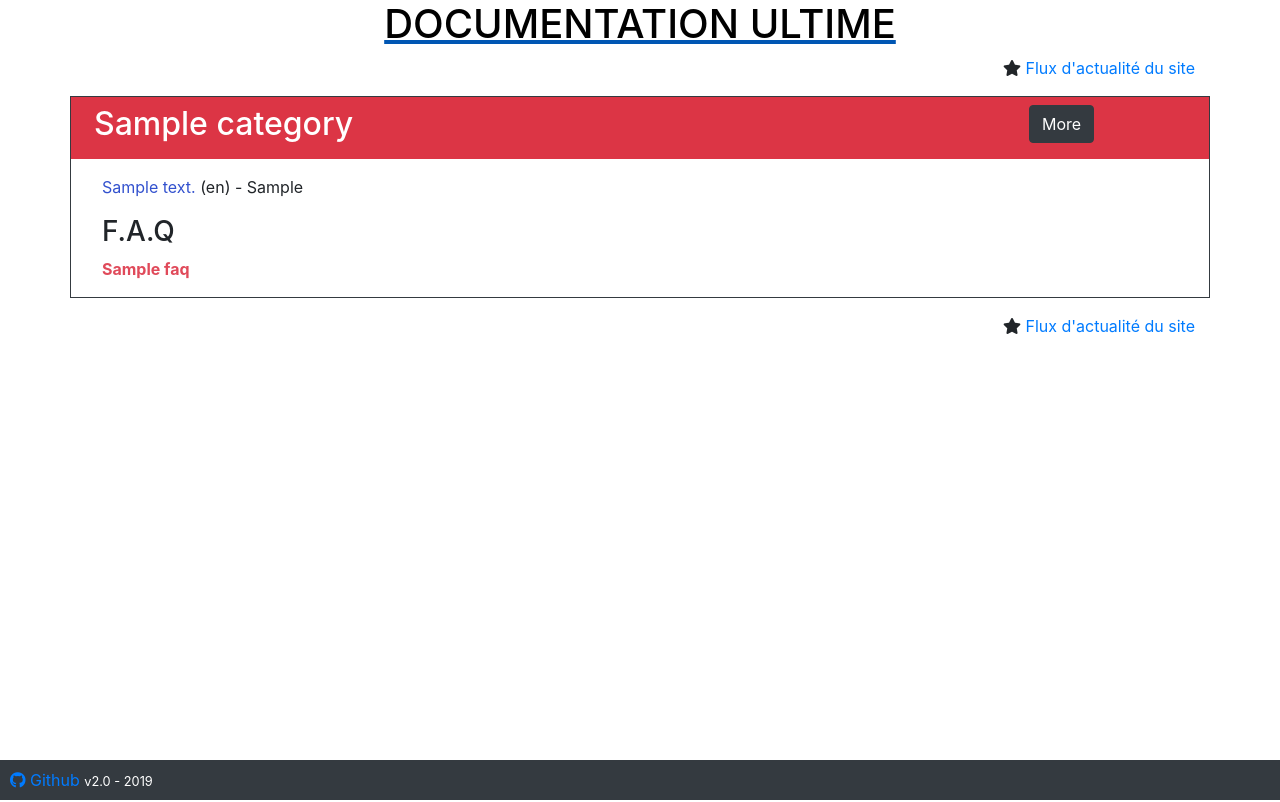
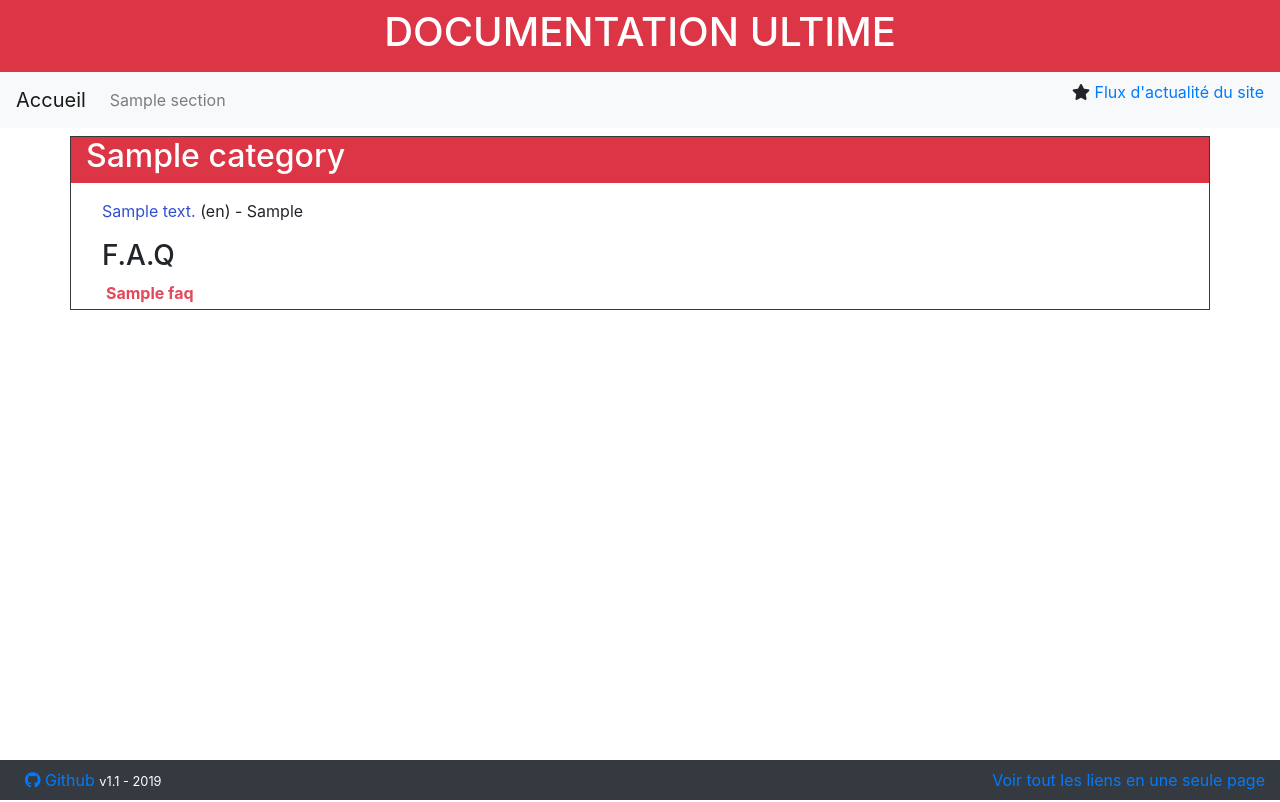
Before and after one commit to June-So/documentation-ultime, a Flask app: page /documentation in a window 1280 px wide. Run offline with Flask 2, Linux system fonts and the light colour scheme; tables that the repository leaves empty hold one stand-in row (values such as "Sample post"); some libraries are stand-ins or nearby versions.

Commit message:
mise en forme des categories par sections

```diff
--- a/app/__init__.py
+++ b/app/__init__.py
@@ -3,7 +3,7 @@ from flask_sqlalchemy import SQLAlchemy
 from flask_migrate import Migrate, MigrateCommand
 import os
 from flask_bootstrap import Bootstrap
-from config_dev import POSTGRES
+from config import POSTGRES
 
 app = Flask(__name__)
 Bootstrap(app)
@@ -21,10 +21,10 @@ app.config['USER_ENABLE_EMAIL'] = False  # Disable email authentication
 app.config['USER_ENABLE_USERNAME'] = True  # Enable username authentication
 app.config['USER_REQUIRE_RETYPE_PASSWORD'] = False  # Simplify register form
 
-app.config['VERSION'] = 2.0
+app.config['VERSION'] = 1.1
 
 db = SQLAlchemy(app)
 migrate = Migrate(app, db)
 
-from app import views, models
+from app import views, models, jinja
 from app import admin
--- /dev/null
+++ b/app/jinja.py
@@ -0,0 +1,9 @@
+from app import app
+from app.models import Section
+
+# - JINJA : Return class from review label
+@app.context_processor
+def to_template():
+    def get_sections():
+        return Section.query.all()
+    return dict(get_sections=get_sections)
--- a/app/templates/base.html
+++ b/app/templates/base.html
@@ -8,7 +8,7 @@
         <script src="{{ url_for('static',filename="js/google-analytics.js") }}"></script>
         <link rel="stylesheet" href="https://stackpath.bootstrapcdn.com/bootstrap/4.3.1/css/bootstrap.min.css">
         <link rel="stylesheet" href="https://use.fontawesome.com/releases/v5.8.1/css/all.css">
-        <link rel="stylesheet" href="{{ url_for('static',filename="css/style.css") }}">
+        <link rel="stylesheet" href="{{ url_for('static',filename='css/style.css') }}">
         <meta name="viewport" content="width=device-width, initial-scale=1.0"/>
     </head>
 
@@ -20,18 +20,27 @@
       <!-- End Google Tag Manager (noscript) -->
 
       <!-- Header -->
-     <a href="{{ url_for('home') }}"><h1 class="text-center">DOCUMENTATION ULTIME</h1></a>
+     <div class="p-2 bg-danger ">
+        <a href="{{ url_for('home') }}"><h1 class="text-center text-white">DOCUMENTATION ULTIME</h1></a>
+     </div>
 
+     <!-- Navigation -->
+     {% include 'includes/navbar_section.html' %}
     <div class="container">
       {% block body %}
       {% endblock %}
     </div>
     <!-- FOOTER -->
-
-          <footer class="footer bg-dark text-white">
-            <a href="https://github.com/June-So/documentation-ultime"><i class="fab fa-github fa-1x"></i> Github</a> <small> v{{ config.VERSION }} - 2019</small>
+    <div class="container-fluid">
+          <footer class="footer bg-dark text-white row">
+               <div class="col-6">
+                    <a href="https://github.com/June-So/documentation-ultime"><i class="fab fa-github fa-1x"></i> Github</a> <small> v{{ config.VERSION }} - 2019</small>
+                </div>
+                <div class="text-right col-6">
+                    <a href="{{ url_for('documentation') }}">Voir tout les liens en une seule page</a>
+                </div>
           </footer>
-
+</div>
 
         <!-- SCRIPTS JS -->
         <script src="https://cdnjs.cloudflare.com/ajax/libs/materialize/1.0.0/js/materialize.min.js"></script>
--- a/app/templates/documentation.html
+++ b/app/templates/documentation.html
@@ -1,42 +1,11 @@
 {% extends 'base.html' %}
 
 {% block body %}
-    <p class="text-right">
-        <i class="fas fa-star"></i>
-        <a class="" href="{{ url_for('flux') }}">Flux d'actualité du site</a>
-    </p>
-    <div class="row">
+    <div class="row mt-2">
         {% for category in categorys %}
         <div class="col-12 border border-dark mb-3">
-            <!-- En-tête Catégorie -->
-            <div class="row mb-0 p-2 bg-danger text-white">
-                <h2 class="col-9 col-md-10">{{ category.name }}</h2>
-                <a href="{{ url_for('focus', category=category.slug) }}" class="col-2 col-md-1"><button class="btn btn-dark">More</button></a>
-            </div>
-            <!-- DOCUMENTATIONS -->
-            <p class="p-3 m-0">
-              {% autoescape false %}
-                {% for link in category.documentations %}
-                <i class="{{ link.tag.i_class }}"></i> <a href="{{ link.url }}" class="link-doc">{{ link.text }}</a> ({{ link.lang }}) - {{ link.source }}<br>
-                {% endfor %}
-              {% endautoescape %}
-            </p>
-            <!-- FAQ -->
-            {% if category.faqs %}
-                <div class="px-3">
-                    <h3>F.A.Q</h3>
-                    <p>
-                       {% for faq in category.faqs %}
-                           <a href="{{ url_for('focus', category=category.slug) }}#d-{{ faq.id }}" class="link-faq">{{ faq.question }}</a><br>
-                       {% endfor %}
-                    </p>
-                </div>
-            {% endif %}
+            {% include 'includes/category.html' %}
         </div>
         {% endfor %}
     </div>
-    <p class="text-right">
-        <i class="fas fa-star"></i>
-        <a class="" href="{{ url_for('flux') }}">Flux d'actualité du site</a>
-    </p>
 {% endblock %}
--- /dev/null
+++ b/app/templates/includes/category.html
@@ -0,0 +1,38 @@
+
+    <!-- En-tête Catégorie -->
+    <div class="row mb-0 bg-danger text-white">
+        <h2 class="col-9 col-md-10">{{ category.name }}</h2>
+    </div>
+
+<div class="row">
+
+    <div class="col-12">
+        <!-- DOCUMENTATIONS -->
+        <p class="p-3 m-0">
+          {% autoescape false %}
+            {% for link in category.documentations %}
+            <i class="{{ link.tag.i_class }}" alt="{{ link.tag.name }}"></i> <a href="{{ link.url }}" class="link-doc">{{ link.text }}</a> ({{ link.lang }}) - {{ link.source }}<br>
+            {% endfor %}
+          {% endautoescape %}
+        </p>
+
+        <!-- FAQ -->
+        {% if category.faqs %}
+            <div class="px-3">
+                <h3>F.A.Q</h3>
+
+                   {% for faq in category.faqs %}
+                    <p class="m-1">
+                       <a  data-toggle="collapse" href="#faq-{{ faq.id }}" role="button" aria-expanded="false" aria-controls="faq-{{ faq.id }}" class="link-faq">{{ faq.question }}</a><br>
+                    </p>
+                    <div class="collapse" id="faq-{{ faq.id }}">
+                        <p class="px-4">{% autoescape false %}{{ faq.answer }}{% endautoescape %}</p>
+                    </div>
+                    {% endfor %}
+            </div>
+        {% endif %}
+        </div>
+
+
+
+</div>
--- /dev/null
+++ b/app/templates/includes/navbar_section.html
@@ -0,0 +1,18 @@
+<nav class="navbar navbar-expand-lg navbar-light bg-light">
+  <a class="navbar-brand" href="{{ url_for('home') }}">Accueil</a>
+      <div class="collapse navbar-collapse" id="">
+            <ul class="navbar-nav mr-auto">
+                {% for section in get_sections() %}
+                  <li class="nav-item">
+                      <a class="nav-link {% if request.path == '/'+section.slug %}active{% endif %}" href="{{ url_for('section', section_slug=section.slug) }}">
+                          {{ section.name }}
+                      </a>
+                  </li>
+                {% endfor %}
+            </ul>
+  </div>
+        <p class="text-right">
+        <i class="fas fa-star"></i>
+        <a class="" href="{{ url_for('flux') }}">Flux d'actualité du site</a>
+    </p>
+</nav>
--- a/app/views.py
+++ b/app/views.py
@@ -13,7 +13,7 @@ def home():
 @app.route('/<section_slug>')
 def section(section_slug):
     section = Section.query.filter(Section.slug == section_slug).first()
-    return render_template('home.html', section=section)
+    return render_template('section.html', section=section)
 
 
 @app.route('/documentation')
@@ -35,9 +35,3 @@ def utility_processor():
         print(documentation)
         return documentation
     return dict(get_documentation=get_documentation)
-
-
-@app.route('/focus-<category>')
-def focus(category):
-    category = Category.query.filter_by(slug=category).first()
-    return render_template('category.html', category=category)
```
Also changed, not shown: app/templates/category.html (deleted, +0 -49 lines), app/templates/home.html (+5 -10 lines), app/templates/includes/legend_tag.html (added, +7 -0 lines), app/templates/section.html (added, +15 -0 lines).
